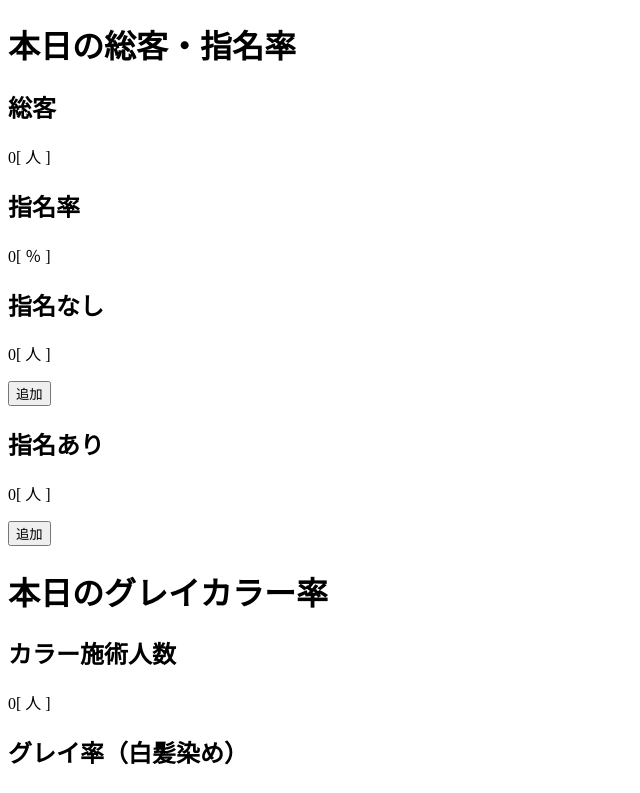
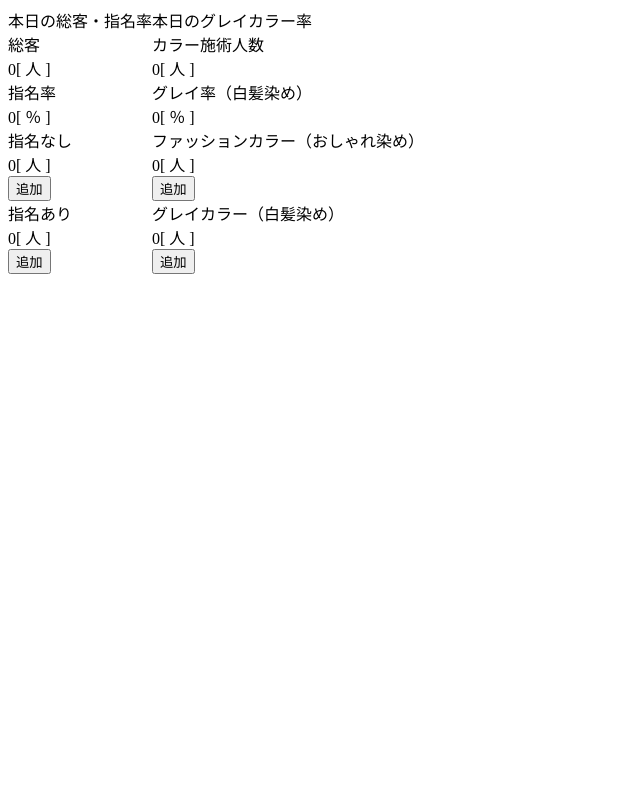
Before and after one commit to naoya00/gray-counter, a Vue app: page / in a window 1280 px wide. Shown: the top 793 px of the page, without its empty margins (0-640 px from the left). Built offline with nearby package versions, Linux system fonts and the light colour scheme.

Commit message:
resetcss

```diff
--- a/src/App.vue
+++ b/src/App.vue
@@ -1,7 +1,7 @@
 <template>
   <div class="frame">
-
-    <h1 class="title">本日の総客・指名率</h1>
+    <div class="custmersLow">
+      <div class="title">本日の総客・指名率</div>
 
       <Sticker
         :title="'総客'"
@@ -27,7 +27,11 @@
         @updated="commit"
       />
 
-    <h1 class="title">本日のグレイカラー率</h1>
+    </div>
+
+    <div class="grayLow">
+
+    <div class="title">本日のグレイカラー率</div>
 
     <Sticker
       :title="'カラー施術人数'"
@@ -53,6 +57,7 @@
       @updated="commit"
     />
 
+    </div>
   </div>
 </template>
 
@@ -87,3 +92,15 @@ export default {
   }
 }
 </script>
+
+<style lang="scss">
+.UI_Build_Assistant{
+  margin: 0;
+}
+.frame{
+  display: flex;
+  height: 100vh;
+  width: 100%;
+}
+
+</style>
--- a/src/components/Sticker.vue
+++ b/src/components/Sticker.vue
@@ -1,10 +1,10 @@
 <template>
   <div class="item">
-    <h2>{{ title }}</h2>
-    <p>
+    <div>{{ title }}</div>
+    <div>
       <span class="value">{{ value }}</span>
       <span class="unit">[ {{ unit }} ]</span>
-    </p>
+    </div>
   </div>
 </template>
 
```
Also changed, not shown: src/components/Counter.vue (line endings or trailing spaces). Lines whose indentation alone changed are shown as unchanged.
